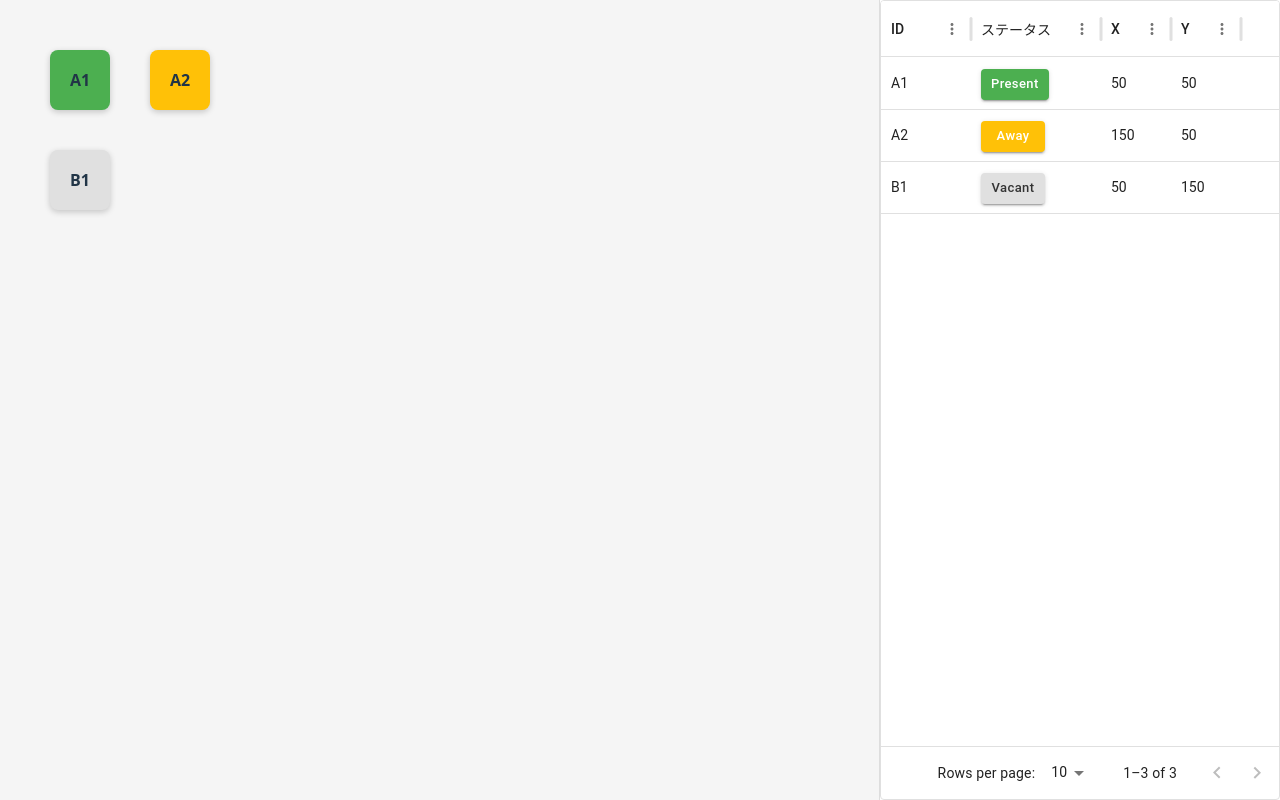
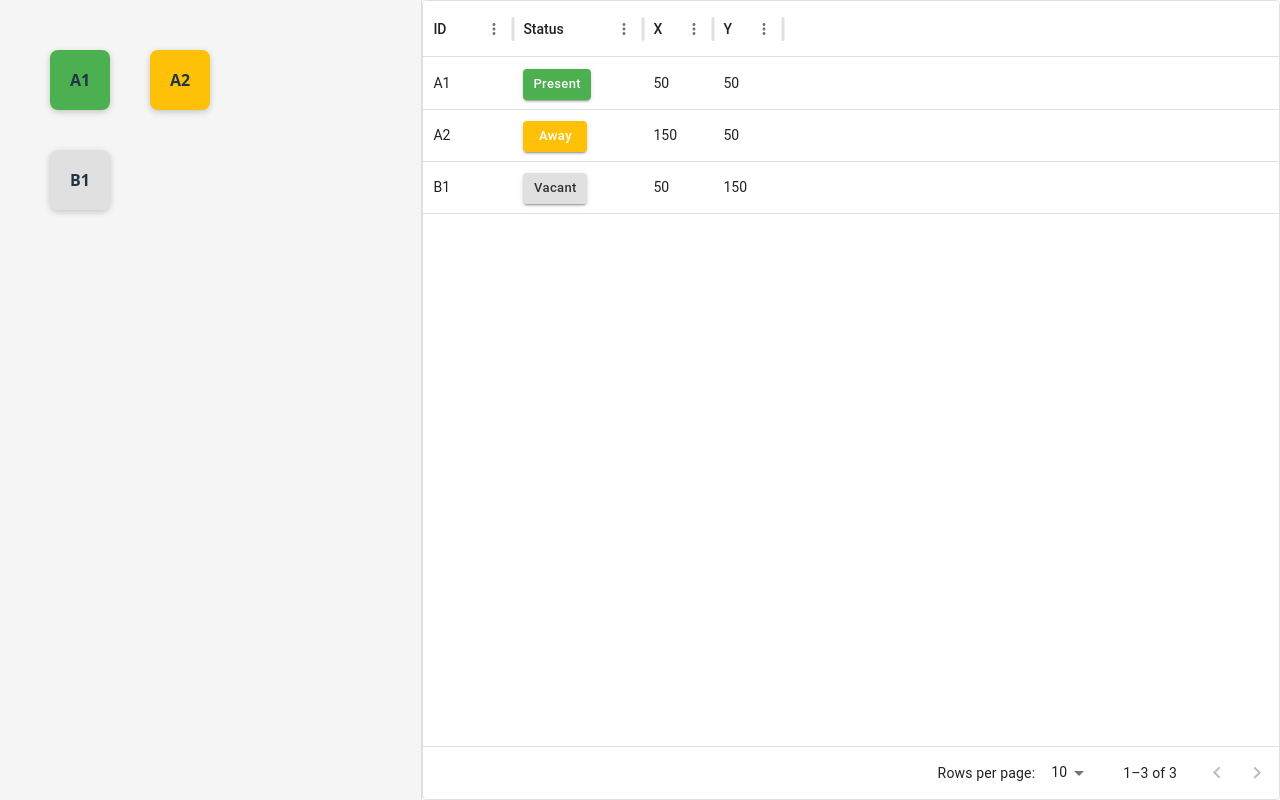
Before and after one commit to twajp/presence-dashboard, a React app in the folder frontend/: page / in a window 1280 px wide. Built offline with nearby package versions, Linux system fonts and the light colour scheme; the HTML template or start-up script is replaced by a standard one.

Commit message:
fix: reorder presence status and update DataGrid column header

```diff
--- a/frontend/src/App.tsx
+++ b/frontend/src/App.tsx
@@ -4,7 +4,7 @@ import { DataGrid } from '@mui/x-data-grid';
 import type { GridColDef, GridRenderCellParams } from '@mui/x-data-grid';
 import { Button } from '@mui/material';
 
-type PresenceStatus = 'present' | 'away' | 'remote' | 'vacant';
+type PresenceStatus = 'present' | 'remote' | 'away' | 'vacant';
 
 type Seat = {
   id: string;
@@ -15,15 +15,15 @@ type Seat = {
 
 const STATUS_COLOR: Record<PresenceStatus, string> = {
   present: '#4caf50',
+  remote: '#2196f3',
   away: '#ffc107',
-  remote: '#2196f3',
   vacant: '#e0e0e0',
 };
 
 const STATUS_ORDER: PresenceStatus[] = [
   'present',
+  'remote',
   'away',
-  'remote',
   'vacant',
 ];
 
@@ -46,6 +46,7 @@ function SeatItem({
     <Draggable
       nodeRef={nodeRef}
       position={{ x: seat.x, y: seat.y }}
+      grid={[10, 10]}
       onStart={() => {
         draggedRef.current = false;
       }}
@@ -102,7 +103,7 @@ export default function App() {
   const columns: GridColDef[] = [
     { field: 'id', headerName: 'ID', width: 90 },
     {
-      field: 'status', headerName: 'ステータス', width: 130,
+      field: 'status', headerName: 'Status', width: 130,
       renderCell: (params: GridRenderCellParams) => (
         <Button
           size="small"
@@ -155,7 +156,7 @@ export default function App() {
       {/* 右側：データグリッド */}
       <div
         style={{
-          width: 400,
+          width: '67vw',
           height: '100vh',
           overflow: 'auto',
           backgroundColor: '#fff',
```
